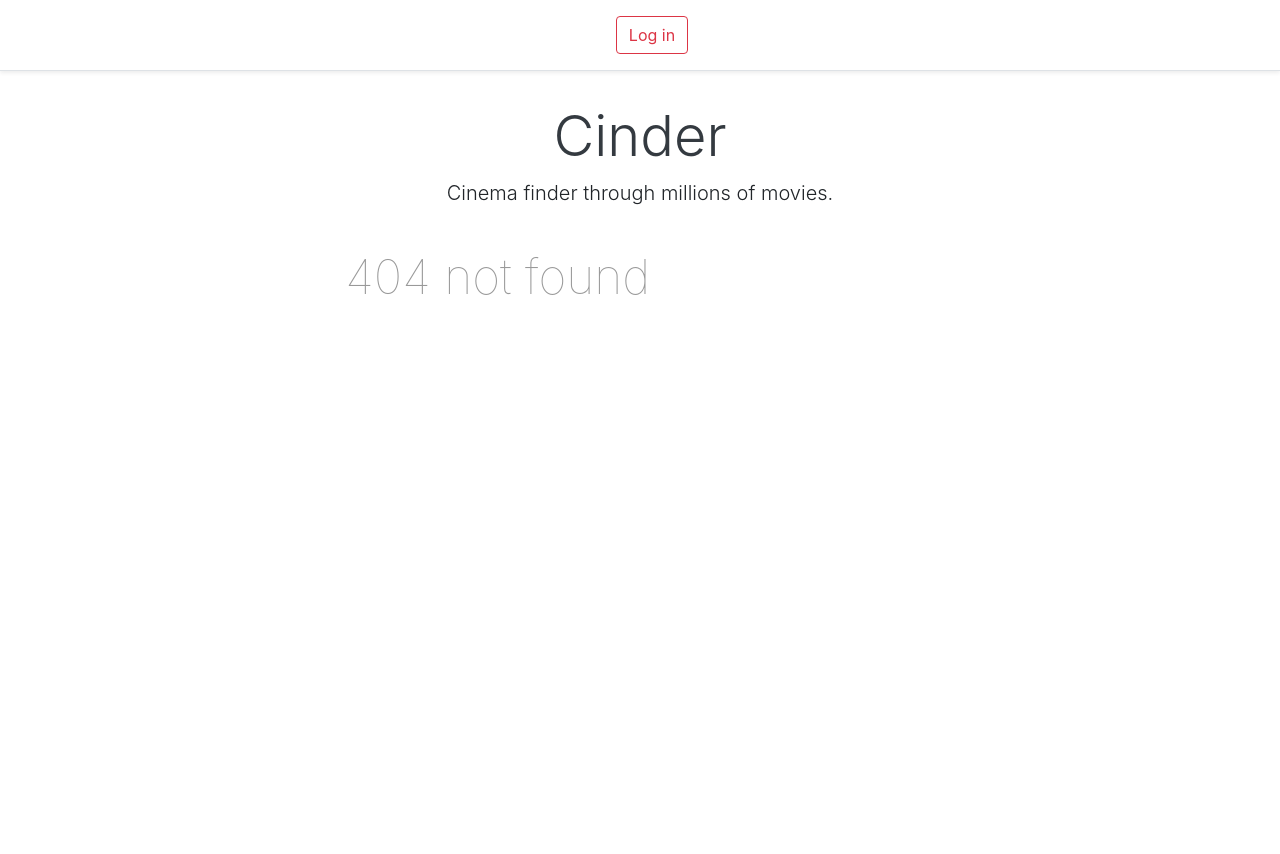
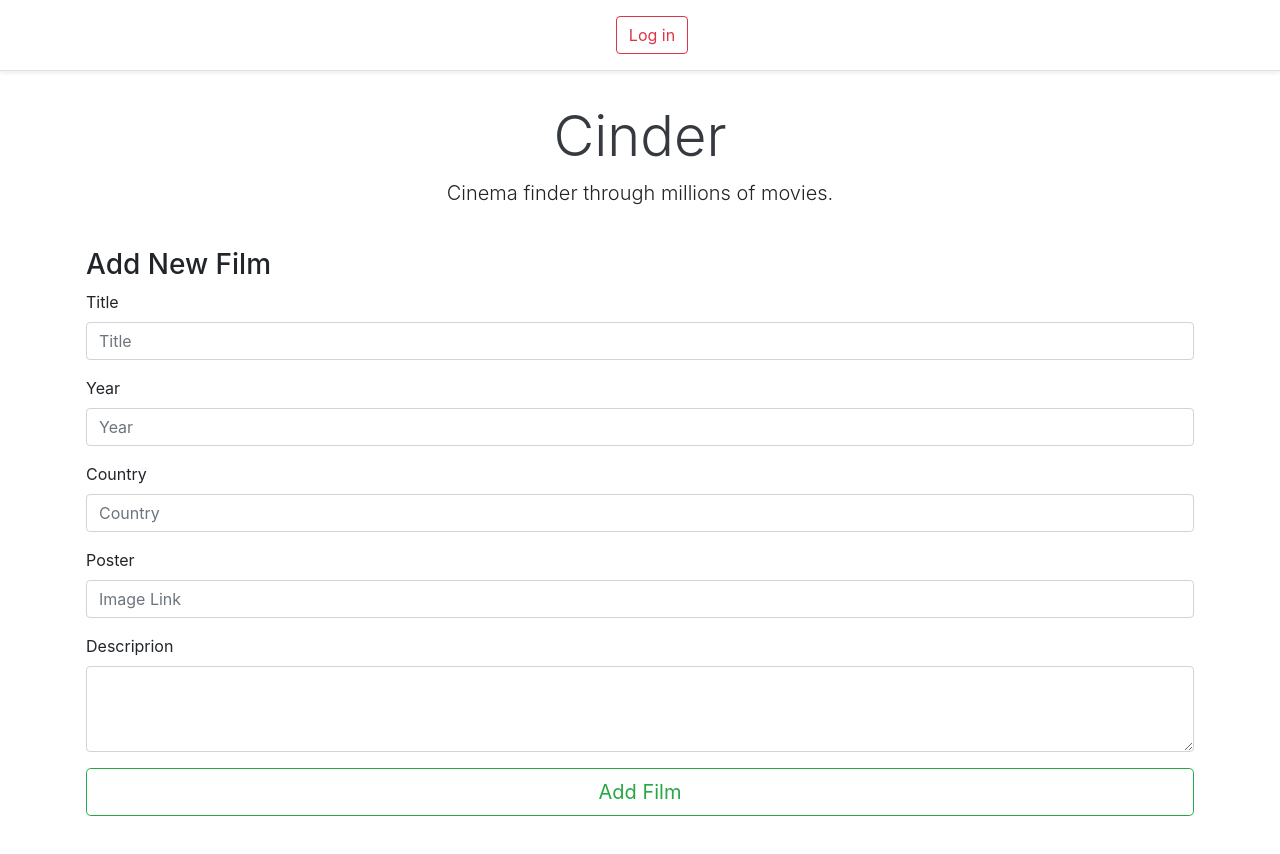
Before and after one commit to zenchenkoyaroslav/movie-review-frontend, a React (Create React App) app: page /add_film/1 in a window 1280 px wide. Before the commit this address had no page. Shown: the top 854 px of the page. Before the commit the page ends 800 px from the top, so only its background shows below. Built offline with nearby package versions, Linux system fonts and the light colour scheme; no server answers.

Commit message:
Edit prototype.

```diff
--- a/src/App.js
+++ b/src/App.js
@@ -5,8 +5,8 @@ import NotFound from './components/notfound'
 import Login from './components/login'
 import AddFilm from './components/add-film'
 import FilmFull from './components/film-full'
-import { BrowserRouter, Route, Switch} from "react-router-dom";
-import AddReview from './components/add-review';
+import { BrowserRouter, Route, Switch} from "react-router-dom"
+import AddReview from './components/add-review'
 
 function App() {
 
@@ -21,7 +21,8 @@ function App() {
                 <Route exact path="/login" component={Login} />
                 <Route exact path="/top" component={Content} />
                 <Route exact path="/all" component={Content} />
-                <Route exact path="/add_film" component={AddFilm} />
+                <Route exact path="/add_film/" component={AddFilm} />
+                <Route exact path="/add_film/:filmId" render={({match}) => <AddFilm filmId={match.params.filmId} />} />
                 <Route exact path="/films/:filmId" render={({match}) => <FilmFull filmId={match.params.filmId}/>} />
                 <Route exact path="/review/:filmId" render={({match}) => <AddReview filmId={match.params.filmId}/>} />
                 <Route component={NotFound} />
--- a/src/components/add-film.jsx
+++ b/src/components/add-film.jsx
@@ -1,14 +1,34 @@
-import React, {useState} from 'react';
+import React, {useState, useEffect} from 'react';
 import API from '../API'
 import Alert from './alert'
 import { withRouter, Redirect } from 'react-router-dom';
 
-const AddFilm = ({history}) => {
-    const [title, setTitle] = useState("Title")
-    const [description, setDescriprion] = useState("Descriprion")
-    const [year, setYear] = useState(2020)
+const AddFilm = ({filmId, history}) => {
+    const [title, setTitle] = useState("")
+    const [description, setDescriprion] = useState("")
+    const [year, setYear] = useState()
+    const [country, setCountry] = useState("")
     const [poster, setPoster] = useState("")
+
+    const [film, setFilm] = useState('')
     const [error, setError] = useState('')
+
+
+    useEffect(() => {
+      async function getFilm() {
+        let f = await API.get(`/films/${filmId}`).then(data => {return data.data})
+        setFilm(f);
+      }
+
+      if(filmId){
+        getFilm()
+        setTitle(film.title)
+        setYear(film.year)
+        setDescriprion(film.description)
+        setCountry(film.country)
+        setPoster(film.poster)
+      }
+    });
 
     const descriptionChange = (e) => {
         setDescriprion(e.target.value)
@@ -22,12 +42,17 @@ const AddFilm = ({history}) => {
 
     const yearChange = (e) => {
         let year = Number(e.target.value)
-        setYear(year);
+        setYear(year)
         setError('')
     }
 
     const titleChange = (e) => {
-      setTitle(e.target.value);
+      setTitle(e.target.value)
+      setError('')
+    }
+
+    const countryChange = (e) => {
+      setCountry(e.target.value)
       setError('')
     }
 
@@ -38,9 +63,13 @@ const AddFilm = ({history}) => {
         year : year,
         poster : poster,
         description : description,
-        country : "USA"
+        country : country
       }
-      API.post("/films", data).then( data => history.push(`/films`)).catch(e => setError(e))
+      if(filmId){
+        API.put(`/films/${filmId}`, data).then( data => history.push(`/films/${filmId}`)).catch(e => setError(e))
+      } else{
+        API.post("/films", data).then( data => history.push(`/`)).catch(e => setError(e))
+      }
     }
 
     return (
@@ -50,19 +79,23 @@ const AddFilm = ({history}) => {
         <form>
           <div className="form-group">
             <label for="filmTitleInput">Title</label>
-              <input type="text" className="form-control" id="filmTitleInput" placeholder="Title" onChange={titleChange}></input>
+              <input type="text" className="form-control" defaultValue={title} id="filmTitleInput" placeholder="Title" onChange={titleChange}></input>
           </div>
           <div className="form-group">
             <label for="filmYearInput">Year</label>
-              <input type="text" className="form-control" id="filmYearInput" placeholder="Year" onChange={yearChange}></input>
+              <input type="text" className="form-control" defaultValue={year} id="filmYearInput" placeholder="Year" onChange={yearChange}></input>
+          </div>
+          <div className="form-group">
+            <label for="filmCountryInput">Country</label>
+              <input type="text" className="form-control" defaultValue={country} id="filmCountryInput" placeholder="Country" onChange={countryChange}></input>
           </div>
           <div className="form-group">
             <label for="filmPosterInput">Poster</label>
-              <input type="text" className="form-control" id="filmPosterInput" placeholder="Image Link" onChange={posterChange}></input>
+              <input type="text" className="form-control" defaultValue={poster} id="filmPosterInput" placeholder="Image Link" onChange={posterChange}></input>
           </div>
           <div className="form-group">
             <label for="filmDescriptionInput">Descriprion</label>
-              <textarea className="form-control" id="filmDescriptionInput" rows="3" onChange={descriptionChange}></textarea>
+              <textarea className="form-control" defaultValue={description} id="filmDescriptionInput" rows="3" onChange={descriptionChange}></textarea>
           </div>
           <div>
               <button type="button" className="btn btn-lg mb-4 btn-block btn-outline-success" onClick={onSubmit}>Add Film</button>
--- a/src/components/film-full.jsx
+++ b/src/components/film-full.jsx
@@ -2,17 +2,29 @@ import React, {useState, useEffect} from 'react';
 import Review from './review'
 import Cast from './cast'
 import API from '../API'
+import Alert from './alert'
 
 const FilmFull = ({filmId}) => {
     const [film, setFilm] = useState('');
     const [reviews, setReviews] = useState([])
     const [cast, setCast] = useState([])
+    const [edit, setEdit] = useState('')
+
+    const [error, setError] = useState('')
 
     useEffect(() => {
       if (!film){
         getFilm()
       }
+      getEdit()
     }, [])
+
+    const getEdit = async () => {
+      let u = await API.get("/users/current")
+      if(u.data.role === "ADMIN"){
+        setEdit(<a href={`/add_film/${film.id}`} type="button" className="btn btn-outline-danger mb-3">Edit</a>)
+      }
+    }
 
     const getFilm = async () => {
       let f = await API.get(`/films/${filmId}`).then(data => {return data.data})
@@ -27,6 +39,7 @@ const FilmFull = ({filmId}) => {
 
     return (
       <div className="col-md-12 col-lg-12">
+        <Alert error={error}/>
         <div className="row no-gutters border rounded overflow-hidden flex-md-row mb-4 shadow-sm h-md-250 position-relative">
           <div className="col p-4 d-flex flex-column position-static">
             <div className="row">
@@ -34,6 +47,7 @@ const FilmFull = ({filmId}) => {
                 <a href="/" type="button" className="btn btn-outline-danger mb-3">
                   Back to catalog
                 </a>
+                {edit}
                 <a href={`/review/${film.id}`} type="button" className="btn btn-outline-danger mb-3">
                   Add review
                 </a>
```
